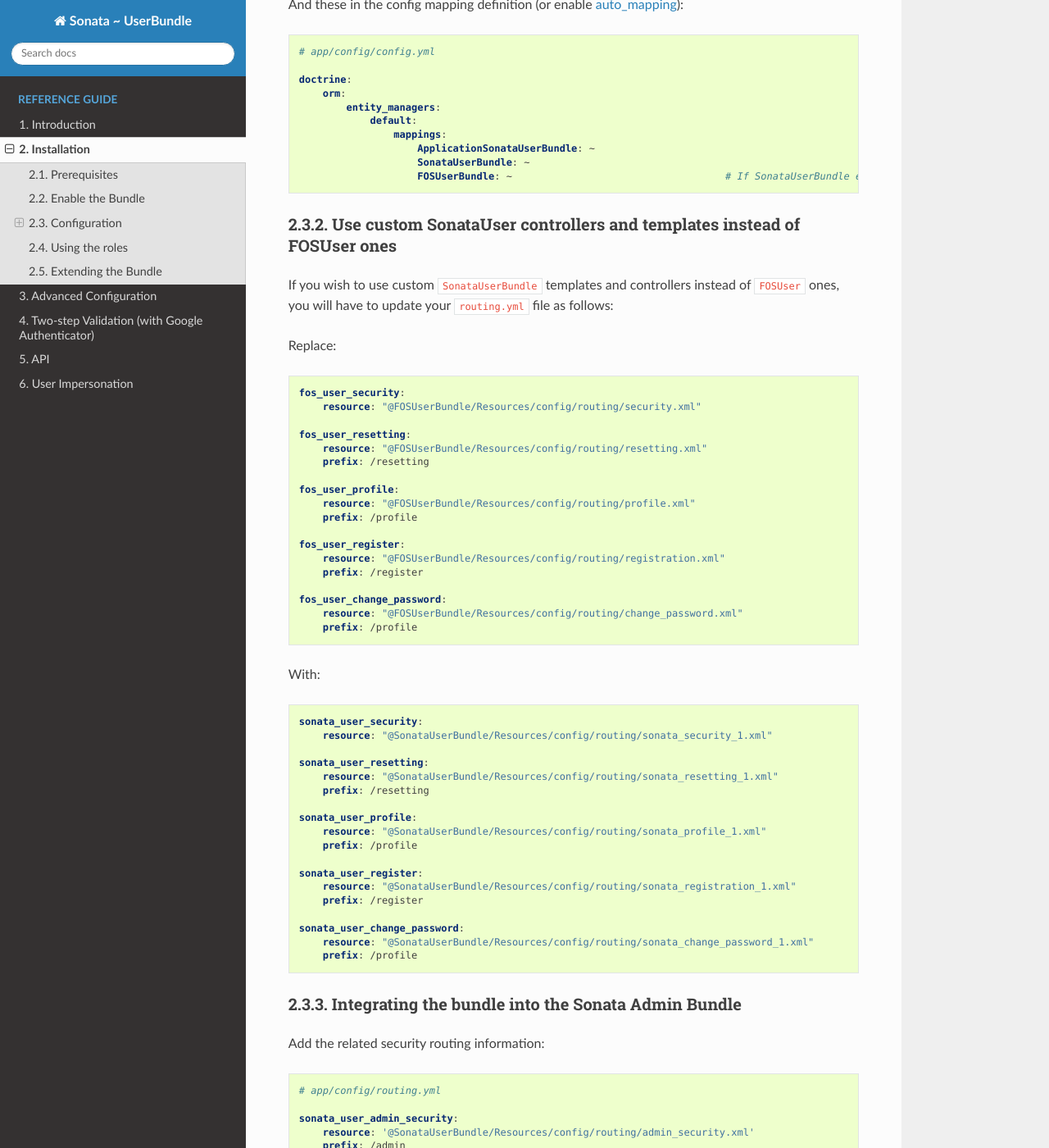
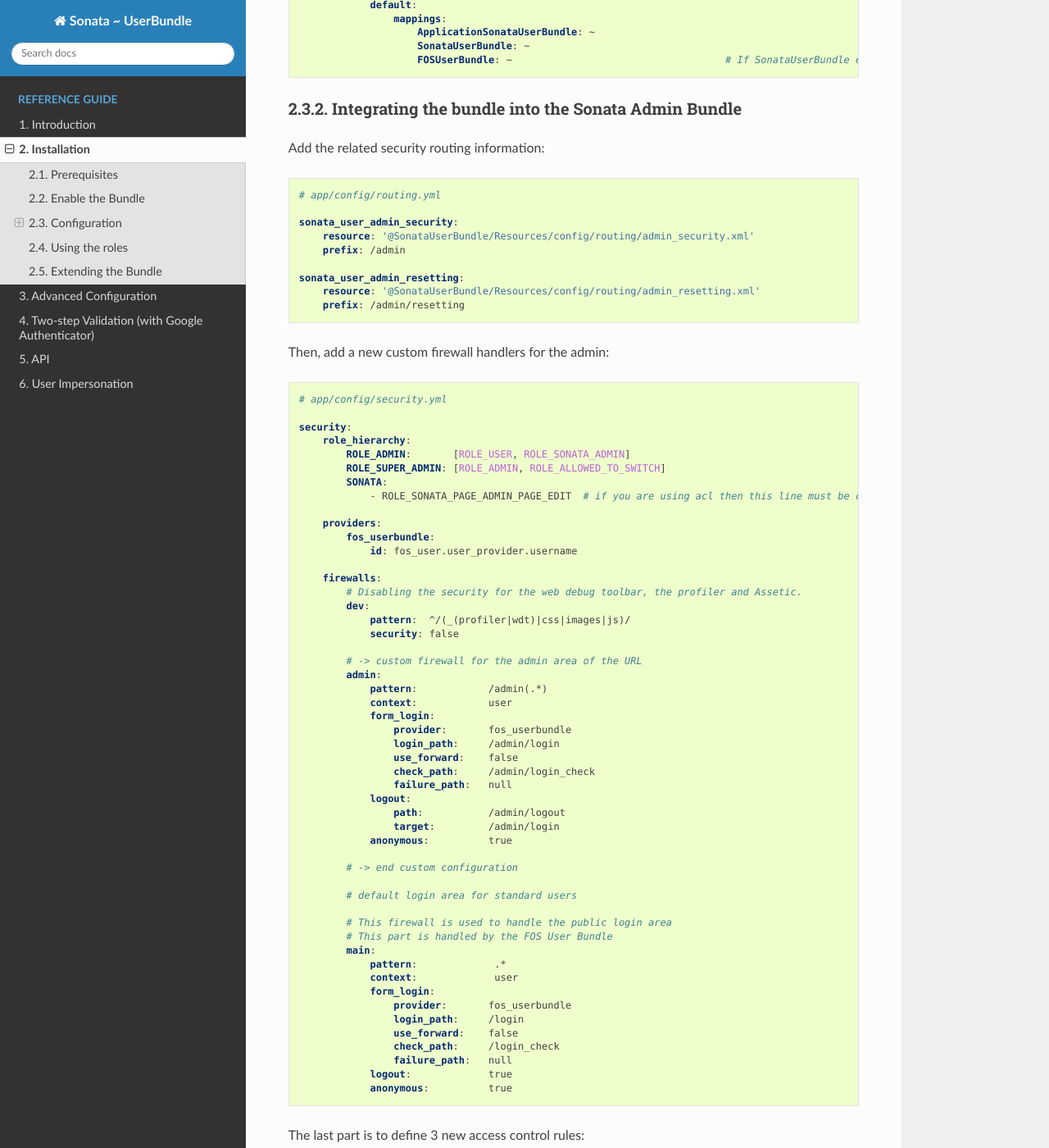
Before and after one commit to sonata-project/SonataUserBundle, a Sphinx documentation site: the page built from Resources/doc/reference/installation.rst, in a window 1280 px wide and 1400 px high, scrolled down 2311 px. Shown: the whole window at 82% size. Built offline with Sphinx 7.4.7 and the Read the Docs theme 2.0.0, drawn with Linux system fonts in a browser that asks for light colours; some of the changed text lies outside the part shown.

Commit message:
Add documentation about FOSUser2

```diff
--- a/Resources/doc/reference/advanced_configuration.rst
+++ b/Resources/doc/reference/advanced_configuration.rst
@@ -21,7 +21,6 @@
             # Authentication Form
             form:
                 type:               fos_user_profile
-                handler:            fos_user.profile.form.handler.default
                 name:               fos_user_profile_form
                 validation_groups:  [Authentication] # Please note : this is not the default value
 
--- a/Resources/doc/reference/installation.rst
+++ b/Resources/doc/reference/installation.rst
@@ -7,13 +7,14 @@
 Prerequisites
 -------------
 
-PHP 5.3 and Symfony 2 are needed to make this bundle work; there are also some Sonata dependencies that need to be installed and configured beforehand:
+PHP 7 and Symfony 2.8 or 3 are needed to make this bundle work; there are also some Sonata dependencies that need to be installed and configured beforehand:
 
     - `SonataAdminBundle <https://sonata-project.org/bundles/admin>`_
     - `SonataEasyExtendsBundle <https://sonata-project.org/bundles/easy-extends>`_
 
-You will need to install those in their 2.0 branches (or master if they don't
-have a similar branch). Follow also their configuration step; you will find everything you need in their own installation chapter.
+You will need to install those in their 2.0 or 3.0 branches. Follow also
+their configuration step; you will find everything you need in their own
+installation chapter.
 
 .. note::
     If a dependency is already installed somewhere in your project or in
@@ -42,18 +43,12 @@
     public function registerbundles()
     {
         return array(
+            new Sonata\AdminBundle\SonataAdminBundle(),
             new Sonata\CoreBundle\SonataCoreBundle(),
             new Sonata\BlockBundle\SonataBlockBundle(),
             new Sonata\EasyExtendsBundle\SonataEasyExtendsBundle(),
             // ...
-            // You have 2 options to initialize the SonataUserBundle in your AppKernel,
-            // you can select which bundle SonataUserBundle extends
-            // Most of the cases, you'll want to extend FOSUserBundle though ;)
-            // extend the ``FOSUserBundle``
             new FOS\UserBundle\FOSUserBundle(),
-            new Sonata\UserBundle\SonataUserBundle('FOSUserBundle'),
-            // OR
-            // the bundle will NOT extend ``FOSUserBundle``
             new Sonata\UserBundle\SonataUserBundle(),
             // ...
         );
@@ -111,7 +106,6 @@
             user_manager: sonata.user.orm.user_manager                      # If you're using doctrine orm (use sonata.user.mongodb.user_manager for mongodb)
 
     doctrine:
-
         dbal:
             types:
                 json: Sonata\Doctrine\Types\JsonType
@@ -131,60 +125,6 @@
                         ApplicationSonataUserBundle: ~
                         SonataUserBundle: ~
                         FOSUserBundle: ~                                    # If SonataUserBundle extends it
-
-
-
-Use custom SonataUser controllers and templates instead of FOSUser ones
-~~~~~~~~~~~~~~~~~~~~~~~~~~~~~~~~~~~~~~~~~~~~~~~~~~~~~~~~~~~~~~~~~~~~~~~
-
-If you wish to use custom ``SonataUserBundle`` templates and controllers instead of ``FOSUser`` ones, you will have to update your ``routing.yml`` file as follows:
-
-Replace:
-
-.. code-block:: yaml
-
-    fos_user_security:
-        resource: "@FOSUserBundle/Resources/config/routing/security.xml"
-
-    fos_user_resetting:
-        resource: "@FOSUserBundle/Resources/config/routing/resetting.xml"
-        prefix: /resetting
-
-    fos_user_profile:
-        resource: "@FOSUserBundle/Resources/config/routing/profile.xml"
-        prefix: /profile
-
-    fos_user_register:
-        resource: "@FOSUserBundle/Resources/config/routing/registration.xml"
-        prefix: /register
-
-    fos_user_change_password:
-        resource: "@FOSUserBundle/Resources/config/routing/change_password.xml"
-        prefix: /profile
-
-With:
-
-.. code-block:: yaml
-
-    sonata_user_security:
-        resource: "@SonataUserBundle/Resources/config/routing/sonata_security_1.xml"
-
-    sonata_user_resetting:
-        resource: "@SonataUserBundle/Resources/config/routing/sonata_resetting_1.xml"
-        prefix: /resetting
-
-    sonata_user_profile:
-        resource: "@SonataUserBundle/Resources/config/routing/sonata_profile_1.xml"
-        prefix: /profile
-
-    sonata_user_register:
-        resource: "@SonataUserBundle/Resources/config/routing/sonata_registration_1.xml"
-        prefix: /register
-
-    sonata_user_change_password:
-        resource: "@SonataUserBundle/Resources/config/routing/sonata_change_password_1.xml"
-        prefix: /profile
-
 
 Integrating the bundle into the Sonata Admin Bundle
 ~~~~~~~~~~~~~~~~~~~~~~~~~~~~~~~~~~~~~~~~~~~~~~~~~~~
@@ -218,7 +158,7 @@
 
         providers:
             fos_userbundle:
-                id: fos_user.user_manager
+                id: fos_user.user_provider.username
 
         firewalls:
             # Disabling the security for the web debug toolbar, the profiler and Assetic.
@@ -267,11 +207,6 @@
 
     security:
         access_control:
-            # URL of FOSUserBundle which need to be available to anonymous users
-            - { path: ^/login$, role: IS_AUTHENTICATED_ANONYMOUSLY }
-            - { path: ^/register, role: IS_AUTHENTICATED_ANONYMOUSLY }
-            - { path: ^/resetting, role: IS_AUTHENTICATED_ANONYMOUSLY }
-
             # Admin login page needs to be accessed without credential
             - { path: ^/admin/login$, role: IS_AUTHENTICATED_ANONYMOUSLY }
             - { path: ^/admin/logout$, role: IS_AUTHENTICATED_ANONYMOUSLY }
@@ -343,7 +278,6 @@
         firewall_name:  main
         user_class:     Application\Sonata\UserBundle\Entity\User
 
-
         group:
             group_class:   Application\Sonata\UserBundle\Entity\Group
             group_manager: sonata.user.orm.group_manager                    # If you're using doctrine orm (use sonata.user.mongodb.group_manager for mongodb)
@@ -352,7 +286,6 @@
             user_manager: sonata.user.orm.user_manager                      # If you're using doctrine orm (use sonata.user.mongodb.user_manager for mongodb)
 
     doctrine:
-
         dbal:
             types:
                 json: Sonata\Doctrine\Types\JsonType
```
